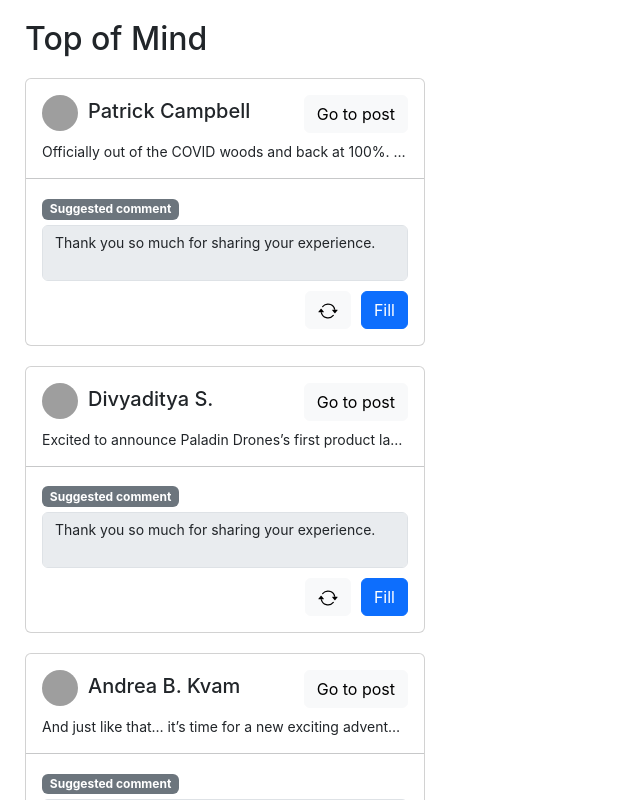
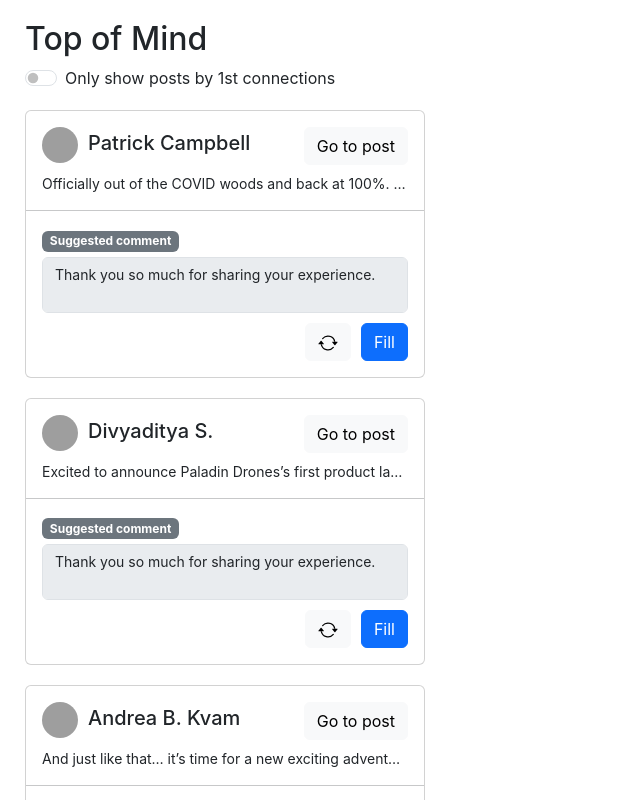
Before and after one commit to gracew/top-of-mind, a Next.js app: page / in a window 1280 px wide. Shown: the top 800 px of the page, without its empty margins (0-640 px from the left). Built offline with nearby package versions, Linux system fonts and the light colour scheme; grey boxes are pictures that could not be loaded.

Commit message:
switch to allow filtering to 1st order only

```diff
--- a/contentScript.js
+++ b/contentScript.js
@@ -1,7 +1,5 @@
 function getPosts() {
   const postElements = Array.prototype.slice.call(document.getElementsByClassName("feed-shared-update-v2"))
-    // filter out non-first-order activity
-    //.filter(el => el.querySelector(".feed-shared-header") === null)
     // filter out Promoted posts
     .filter(el => el.querySelector(".feed-shared-actor__description")?.innerText !== "Promoted")
     .filter(el => el.querySelector(".feed-shared-actor__sub-description")?.innerText !== "Promoted");
@@ -11,6 +9,7 @@ function getPosts() {
     name: el.querySelector(".feed-shared-actor__name span")?.innerText,
     imageSrc: el.querySelector(".feed-shared-actor__avatar-image").src,
     text: el.querySelector(".feed-shared-text span span")?.innerText,
+    firstOrder: el.querySelector(".feed-shared-header") === null,
   }));
 
   chrome.storage.local.set({ posts });
--- a/pages/index.tsx
+++ b/pages/index.tsx
@@ -9,30 +9,35 @@ const sampleData = [
     "id": "ember71",
     "name": "Patrick Campbell",
     "imageSrc": "https://media-exp1.licdn.com/dms/image/C4E03AQFhrcdTHKJbvg/profile-displayphoto-shrink_100_100/0/1522429087940?e=1634774400&v=beta&t=9f0-eWCJhVPb8EgJWoGiAiR7jdxndbMI5IqDscoACoc",
-    "text": "Officially out of the COVID woods and back at 100%.\n\nWas very bad second time around.\n\nSome folks asked for any findings so sharing:\n\n1. Protect your immune system with sleep/diet. Dr. said if I wasn't traveling a bunch the week I got it I probably wouldn't have noticed.\n\n2. Get exercise. I've been running/ellipticalling for a while now and I’m not a small human or a marathoner. No matter your size/etc., so something to work the lungs. Dr. said cardio health prevented me from going to hospital.\n\n3. I was vaxxed. You can still get this if you're vaxxed, but won't be as bad. Make your own choices, but I'd get vaxxed.\n\nUltimately follow your doctor’s guidelines and such for you. I’m not a medical professional obviously.\n\nWas bad four weeks, but now back in action. Thanks for the support homies."
+    "text": "Officially out of the COVID woods and back at 100%.\n\nWas very bad second time around.\n\nSome folks asked for any findings so sharing:\n\n1. Protect your immune system with sleep/diet. Dr. said if I wasn't traveling a bunch the week I got it I probably wouldn't have noticed.\n\n2. Get exercise. I've been running/ellipticalling for a while now and I’m not a small human or a marathoner. No matter your size/etc., so something to work the lungs. Dr. said cardio health prevented me from going to hospital.\n\n3. I was vaxxed. You can still get this if you're vaxxed, but won't be as bad. Make your own choices, but I'd get vaxxed.\n\nUltimately follow your doctor’s guidelines and such for you. I’m not a medical professional obviously.\n\nWas bad four weeks, but now back in action. Thanks for the support homies.",
+    "firstOrder": true,
   },
   {
     "id": "ember126",
     "name": "Divyaditya S.",
     "imageSrc": "https://media-exp1.licdn.com/dms/image/C4D03AQE_ExOILcTTBg/profile-displayphoto-shrink_100_100/0/1601520021827?e=1634774400&v=beta&t=jSOG2yRyXiNa37ZZYWKWSM2UyxQ8HQZesVmq45loEl4",
-    "text": "Excited to announce Paladin Drones’s first product launch. Thanks for covering it, Danny Crichton!\n\nhttps://lnkd.in/eSd5SZfn\nStay tuned, many more things coming soon ;)"
+    "text": "Excited to announce Paladin Drones’s first product launch. Thanks for covering it, Danny Crichton!\n\nhttps://lnkd.in/eSd5SZfn\nStay tuned, many more things coming soon ;)",
+    "firstOrder": false,
   },
   {
     "id": "ember244",
     "name": "Andrea B. Kvam",
     "imageSrc": "https://media-exp1.licdn.com/dms/image/C4E03AQFK_N7cKYZtIA/profile-displayphoto-shrink_100_100/0/1619608121946?e=1634774400&v=beta&t=hbYUI1KKLevqWtQlcVKdUDH1tGMLOUdWsqYtNjWVRJA",
-    "text": "And just like that… it’s time for a new exciting adventure at tillit!\n\nRecharged after summer and ready for all the new opportunities that lays ahead together with the impressive Tillit team! I couldn’t have asked for a more interesting new chapter than this, and I’m looking forward to simplify B2B shopping.\n\n—\nAfter almost 5 years at Bambora it is only right that I pay tribute to the company and leaders that gave me numerous growth opportunities, experience, challenges and truly talented colleagues. During the years I’ve had the pleasure to work with teams cross various channels and markets, and seen what a successful cross boarder CEX operation can look like. Thank you all for making my years at Bambora worthwhile!\n\nLastly, I hope you’re Intrigued by what we’re doing at tillit - so check it out!"
+    "text": "And just like that… it’s time for a new exciting adventure at tillit!\n\nRecharged after summer and ready for all the new opportunities that lays ahead together with the impressive Tillit team! I couldn’t have asked for a more interesting new chapter than this, and I’m looking forward to simplify B2B shopping.\n\n—\nAfter almost 5 years at Bambora it is only right that I pay tribute to the company and leaders that gave me numerous growth opportunities, experience, challenges and truly talented colleagues. During the years I’ve had the pleasure to work with teams cross various channels and markets, and seen what a successful cross boarder CEX operation can look like. Thank you all for making my years at Bambora worthwhile!\n\nLastly, I hope you’re Intrigued by what we’re doing at tillit - so check it out!",
+    "firstOrder": false,
   },
   {
     "id": "ember289",
     "name": "Ngozi Okonjo-Iweala",
     "imageSrc": "https://media-exp1.licdn.com/dms/image/C4D03AQE46jD2vMvxzw/profile-displayphoto-shrink_100_100/0/1614130181731?e=1634774400&v=beta&t=oPbqbZ6TUnqdWr_eORV1qFMclQFKiNRPquVKD2B27V0",
-    "text": "I welcome the ruling of the Swiss Press Council calling out the gender bias & sexism of Swiss newspaper Aargauer Zeitung for its headline ‘Grandmother becomes boss of WTO’ upon my appointment. It is right to call out sexism, racism or both when you see it!"
+    "text": "I welcome the ruling of the Swiss Press Council calling out the gender bias & sexism of Swiss newspaper Aargauer Zeitung for its headline ‘Grandmother becomes boss of WTO’ upon my appointment. It is right to call out sexism, racism or both when you see it!",
+    "firstOrder": false,
   }
 ];
 
 const Home: NextPage = () => {
   const [data, setData] = useState<Array<any>>([]);
+  const [firstOrderOnly, setFirstOrderOnly] = useState(false);
 
   useEffect(() => {
     if (process.env.NODE_ENV === "development") {
@@ -61,14 +66,24 @@ const Home: NextPage = () => {
     });
   }
 
+  const filteredData = data.filter(d => firstOrderOnly ? d.firstOrder : true);
   return (
     <div className={styles.container}>
       <main className={styles.main}>
         <h2>Top of Mind</h2>
-        {data.length === 0 && <div>
+        <Form.Check
+          type="switch"
+          id="first-order-switch"
+          label="Only show posts by 1st connections"
+          checked={firstOrderOnly}
+          onChange={() => setFirstOrderOnly(!firstOrderOnly)}
+        />
+        {filteredData.length === 0 && <div>
           We haven&lsquo;t found any LinkedIn posts by your connections yet. Keep scrolling LinkedIn until you find one!
         </div>}
-        {data.length > 0 && data.map(post => <Card className={styles.card} key={post.id}>
+        {filteredData.length > 0 &&
+          <div>
+            {filteredData.map(post => <Card className={styles.card} key={post.id}>
               <Card.Body>
                 <Card.Title className={styles.cardTitle}>
                   <div>
@@ -95,6 +110,9 @@ const Home: NextPage = () => {
                 </div>
               </Card.Body>
             </Card>)}
+            <div>Keep scrolling LinkedIn to load more posts and AI-generated responses!</div>
+          </div>
+        }
       </main>
     </div>
   )
```
Lines whose indentation alone changed are shown as unchanged.
